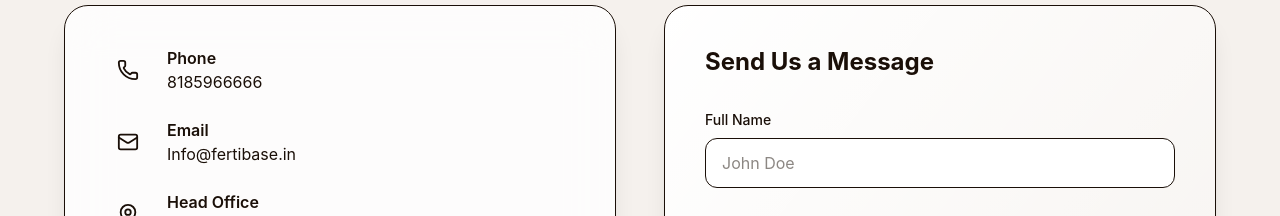
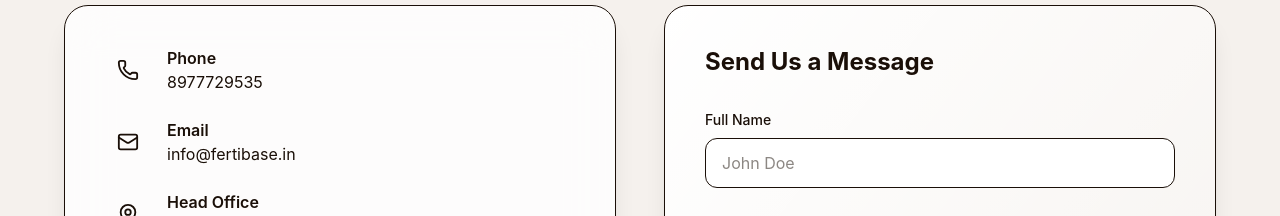
Before and after one commit to sirijapolinati05/fertibase, a React (Vite) app: page /#/contactus in a window 1280 px wide. Shown: the part 351-567 px from the top of the page. Built offline with nearby package versions, Linux system fonts and the light colour scheme; no server answers.

Commit message:
latest updated commit

```diff
--- a/src/components/contactus.jsx
+++ b/src/components/contactus.jsx
@@ -37,7 +37,7 @@ export default function Contact() {
               </div>
               <div>
                 <h4 className="font-semibold">Phone</h4>
-                <p>8185966666</p>
+                <p>8977729535</p>
               </div>
             </li>
             <li className="flex items-center gap-4">
@@ -46,7 +46,7 @@ export default function Contact() {
               </div>
               <div>
                 <h4 className="font-semibold">Email</h4>
-                <p>Info@fertibase.in</p>
+                <p>info@fertibase.in</p>
               </div>
             </li>
             <li className="flex items-center gap-4">
```
